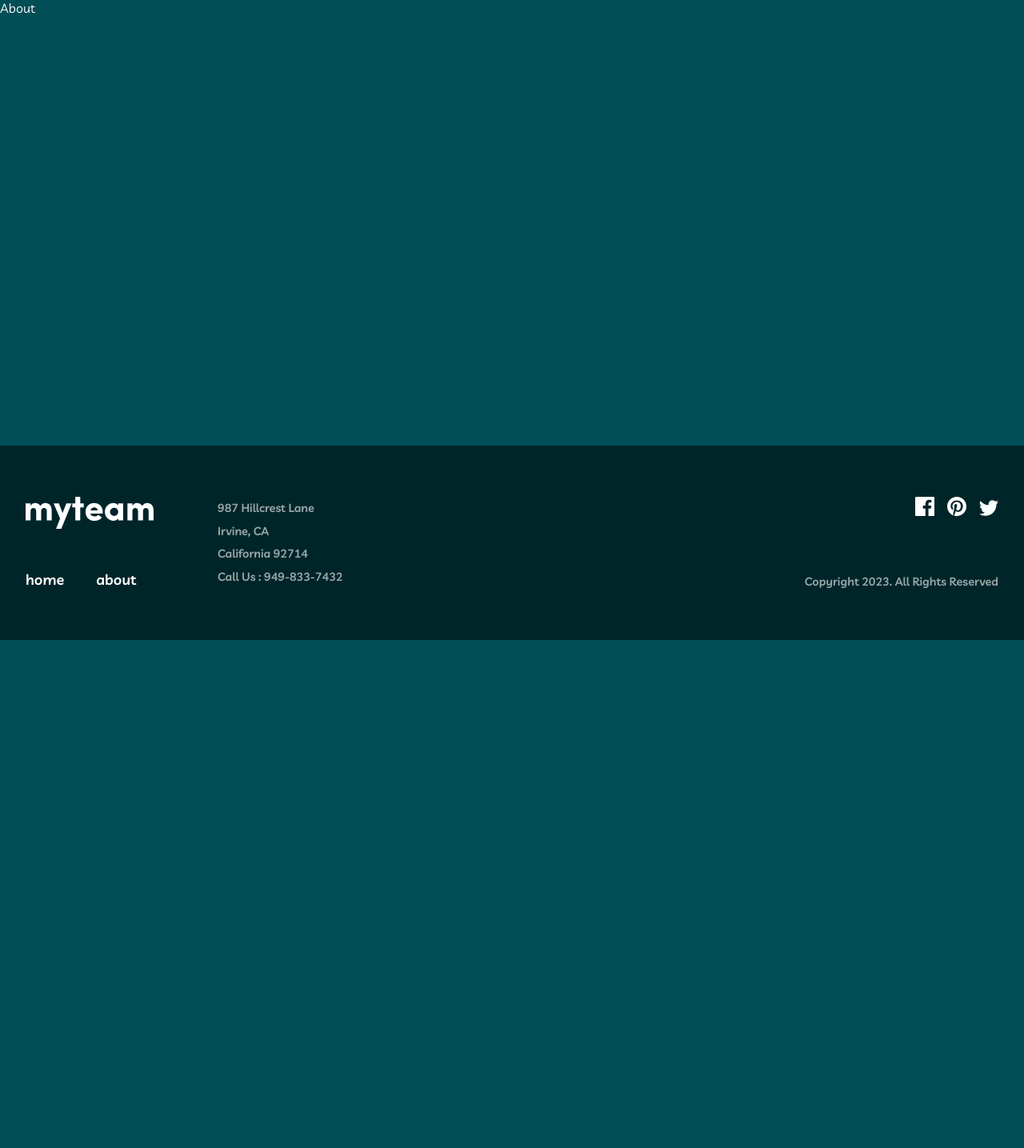
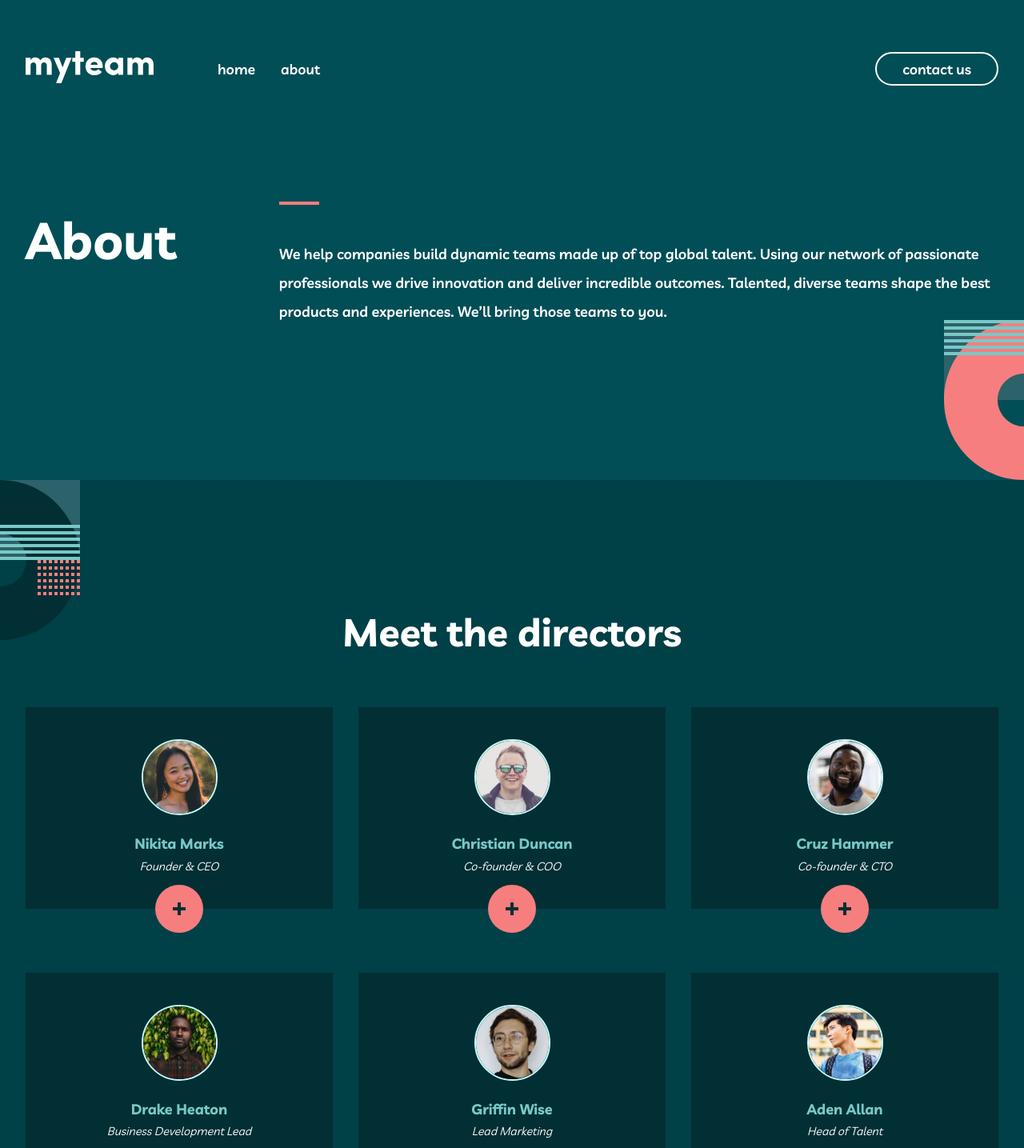
Before and after one commit to stanlee17/myteam, a React (Create React App) app: page /about in a window 1280 px wide. Shown: the top 1435 px of the page at 80% size. Before the commit the page ends 800 px from the top, so only its background shows below. Built offline with nearby package versions, Linux system fonts and the light colour scheme.

Commit message:
directors component content & styles added

```diff
--- /dev/null
+++ b/src/components/pages/About/About.module.scss
@@ -0,0 +1,46 @@
+@use '../../../styles/scss/abstracts/' as *;
+
+.about {
+  position: relative;
+  min-height: 600px;
+
+  .wrapper {
+    display: grid;
+    grid-template-columns: auto 1fr;
+    gap: 8rem;
+    justify-content: space-between;
+    margin: 5rem 0;
+
+    h1 {
+      display: inline-block;
+      line-height: 1.5;
+      margin: 0;
+      font-weight: 700;
+      font-size: 4rem;
+    }
+
+    h4 {
+      font-weight: 600;
+      font-size: 1.125rem;
+      line-height: 2;
+      padding-top: 3rem;
+      @include lineHeading($lightCoral);
+    }
+
+    &::after {
+      content: url('../../../assets/background/bg-pattern-about-1-mobile-nav-1.svg');
+      position: absolute;
+      z-index: -1;
+      bottom: -4px;
+      right: -100px;
+    }
+  }
+
+  @include breakpoint(lg) {
+    .wrapper {
+      h1 {
+        font-size: 5rem;
+      }
+    }
+  }
+}
--- a/src/components/pages/About/About.tsx
+++ b/src/components/pages/About/About.tsx
@@ -1,5 +1,32 @@
+import { Fragment } from 'react';
+import Container from '../../common/Container/Container';
+import Navbar from '../../layout/Navbar/Navbar';
+import Directors from '../../sections/Directors/Directors';
+import Ready from '../../sections/Ready/Ready';
+import styles from './About.module.scss';
+
 const About = () => {
-  return <div>About</div>;
+  return (
+    <Fragment>
+      <div className={styles.about}>
+        <Container>
+          <Navbar />
+          <div className={styles.wrapper}>
+            <h1>About</h1>
+            <h4>
+              We help companies build dynamic teams made up of top global
+              talent. Using our network of passionate professionals we drive
+              innovation and deliver incredible outcomes. Talented, diverse
+              teams shape the best products and experiences. We’ll bring those
+              teams to you.
+            </h4>
+          </div>
+        </Container>
+      </div>
+      <Directors />
+      <Ready />
+    </Fragment>
+  );
 };
 
 export default About;
--- a/src/components/pages/Home/Home.module.scss
+++ b/src/components/pages/Home/Home.module.scss
@@ -13,8 +13,8 @@
     h1 {
       display: inline-block;
       font-size: 6.25rem;
+      font-weight: 700;
       line-height: 1;
-      font-weight: 700;
       margin: 0;
 
       span {
--- /dev/null
+++ b/src/components/sections/Directors/Directors.module.scss
@@ -0,0 +1,87 @@
+@use '../../../styles/scss/abstracts/' as *;
+
+.directors {
+  position: relative;
+  padding: 10rem 0 12rem 0;
+  background-color: $deepJungleGreen;
+
+  .heading {
+    font-size: 3rem;
+    font-weight: 700;
+    text-align: center;
+    margin-bottom: 4rem;
+  }
+
+  .cards {
+    display: grid;
+    grid-template-columns: repeat(3, 1fr);
+    gap: 5rem 2rem;
+
+    &::before {
+      content: url('../../../assets/background/bg-pattern-about-2-contact-1.svg');
+      position: absolute;
+      top: 0;
+      left: -100px;
+    }
+
+    &::after {
+      content: url('../../../assets/background/bg-pattern-home-4-about-3.svg');
+      position: absolute;
+      bottom: -4px;
+      right: 0;
+    }
+  }
+
+  .card {
+    position: relative;
+    background-color: $sacramentoStateGreen;
+    padding: 2.5rem;
+    text-align: center;
+
+    .avatar {
+      @include profileAvatar(95px, $lightBlue);
+    }
+
+    .directorInfo {
+      line-height: 1.75;
+      margin-top: 1rem;
+
+      h4 {
+        color: $raptureBlue;
+        font-weight: 700;
+        font-size: 1.125rem;
+      }
+
+      p {
+        font-size: 0.9rem;
+        font-style: italic;
+      }
+    }
+
+    .moreInfoBtn {
+      position: absolute;
+      bottom: -30px;
+      left: 0;
+      right: 0;
+      margin: 0 auto;
+      display: flex;
+      align-items: center;
+      justify-content: center;
+      background-color: $lightCoral;
+      border-radius: 50%;
+      padding: 1rem 1rem;
+      max-width: 60px;
+      min-height: 60px;
+      transition: all 0.4s;
+      cursor: pointer;
+
+      .btn {
+        padding: 0;
+      }
+
+      &:hover {
+        background-color: $raptureBlue;
+      }
+    }
+  }
+}
--- /dev/null
+++ b/src/components/sections/Directors/Directors.tsx
@@ -0,0 +1,102 @@
+import styles from './Directors.module.scss';
+import Container from '../../common/Container/Container';
+
+import Nikita from '../../../assets/avatar/avatar-nikita.jpg';
+import Christian from '../../../assets/avatar/avatar-christian.jpg';
+import Cruz from '../../../assets/avatar/avatar-cruz.jpg';
+import Drake from '../../../assets/avatar/avatar-drake.jpg';
+import Griffin from '../../../assets/avatar/avatar-griffin.jpg';
+import Aden from '../../../assets/avatar/avatar-aden.jpg';
+
+import Cross from '../../../assets/icons/icon-cross.svg';
+// import Close from '../../../assets/icons/icon-close.svg';
+
+const Directors = () => {
+  return (
+    <div className={styles.directors}>
+      <Container>
+        <h1 className={styles.heading}>Meet the directors</h1>
+        <div className={styles.cards}>
+          {/* Nikita Marks */}
+          <div className={styles.card}>
+            <img src={Nikita} className={styles.avatar} alt="avatar-nikita" />
+            <div className={styles.directorInfo}>
+              <h4>Nikita Marks</h4>
+              <p>Founder & CEO</p>
+            </div>
+            {/* More Info Button */}
+            <div className={styles.moreInfoBtn}>
+              <img src={Cross} className={styles.btn} alt="icon-cross" />
+            </div>
+          </div>
+          {/* Christian Duncan */}
+          <div className={styles.card}>
+            <img
+              src={Christian}
+              className={styles.avatar}
+              alt="avatar-christian"
+            />
+            <div className={styles.directorInfo}>
+              <h4>Christian Duncan</h4>
+              <p>Co-founder & COO</p>
+            </div>
+            {/* More Info Button */}
+            <div className={styles.moreInfoBtn}>
+              <img src={Cross} className={styles.btn} alt="icon-cross" />
+            </div>
+          </div>
+          {/* Cruz Hammer */}
+          <div className={styles.card}>
+            <img src={Cruz} className={styles.avatar} alt="avatar-cruz" />
+            <div className={styles.directorInfo}>
+              <h4>Cruz Hammer</h4>
+              <p>Co-founder & CTO</p>
+            </div>
+            {/* More Info Button */}
+            <div className={styles.moreInfoBtn}>
+              <img src={Cross} className={styles.btn} alt="icon-cross" />
+            </div>
+          </div>
+          {/* Drake Heaton */}
+          <div className={styles.card}>
+            <img src={Drake} className={styles.avatar} alt="avatar-drake" />
+            <div className={styles.directorInfo}>
+              <h4>Drake Heaton</h4>
+              <p>Business Development Lead</p>
+            </div>
+            {/* More Info Button */}
+            <div className={styles.moreInfoBtn}>
+              <img src={Cross} className={styles.btn} alt="icon-cross" />
+            </div>
+          </div>
+          {/* Griffin Wise */}
+          <div className={styles.card}>
+            <img src={Griffin} className={styles.avatar} alt="avatar-griffin" />
+            <div className={styles.directorInfo}>
+              <h4>Griffin Wise</h4>
+              <p>Lead Marketing</p>
+            </div>
+            {/* More Info Button */}
+            <div className={styles.moreInfoBtn}>
+              <img src={Cross} className={styles.btn} alt="icon-cross" />
+            </div>
+          </div>
+          {/* Aden Allan */}
+          <div className={styles.card}>
+            <img src={Aden} className={styles.avatar} alt="avatar-aden" />
+            <div className={styles.directorInfo}>
+              <h4>Aden Allan</h4>
+              <p>Head of Talent</p>
+            </div>
+            {/* More Info Button */}
+            <div className={styles.moreInfoBtn}>
+              <img src={Cross} className={styles.btn} alt="icon-cross" />
+            </div>
+          </div>
+        </div>
+      </Container>
+    </div>
+  );
+};
+
+export default Directors;
--- a/src/components/sections/Ready/Ready.module.scss
+++ b/src/components/sections/Ready/Ready.module.scss
@@ -7,9 +7,9 @@
   color: $sacramentoStateGreen;
 
   .wrapper {
-    display: flex;
+    display: grid;
+    grid-template-columns: 1fr auto;
     align-items: center;
-    justify-content: space-between;
     padding: 0 5rem;
 
     &::before {
@@ -44,6 +44,7 @@
     padding: 6.5rem 0;
 
     .wrapper {
+      display: flex;
       flex-direction: column;
       text-align: center;
       padding: 0;
--- a/src/components/sections/Testimonials/Testimonials.module.scss
+++ b/src/components/sections/Testimonials/Testimonials.module.scss
@@ -7,7 +7,7 @@
 
   .heading {
     font-size: 3rem;
-    font-weight: 600;
+    font-weight: 700;
     text-align: center;
     max-width: 80%;
     margin: 0 auto 6rem auto;
@@ -54,7 +54,7 @@
 
       h4 {
         color: $raptureBlue;
-        font-weight: 600;
+        font-weight: 700;
         font-size: 1.125rem;
       }
 
@@ -65,9 +65,7 @@
     }
 
     img {
-      border-radius: 10rem;
-      border: 2px solid $lightBlue;
-      max-width: 60px;
+      @include profileAvatar(60px, $lightBlue);
     }
 
     &::before {
--- a/src/components/sections/WhyUs/WhyUs.module.scss
+++ b/src/components/sections/WhyUs/WhyUs.module.scss
@@ -71,7 +71,7 @@
     .heading {
       font-size: 2rem;
       padding-top: 2rem;
-      max-width: 80%;
+      max-width: 75%;
       margin-bottom: 3rem;
     }
   }
--- a/src/styles/scss/abstracts/_mixins.scss
+++ b/src/styles/scss/abstracts/_mixins.scss
@@ -10,6 +10,22 @@ $breakpoints: (
   @media (max-width: map-get($breakpoints, $size)) {
     @content;
   }
+}
+
+// @mixin mainHeading($color) {
+//   font-size: 3rem;
+//   font-weight: 700;
+//   color: $color;
+
+//   @include breakpoint(md) {
+//     font-size: 2rem;
+//   }
+// }
+
+@mixin profileAvatar($width, $borderColor) {
+  border-radius: 10rem;
+  border: 2px solid $borderColor;
+  max-width: $width;
 }
 
 /* 50px border line on top of heading */
```
